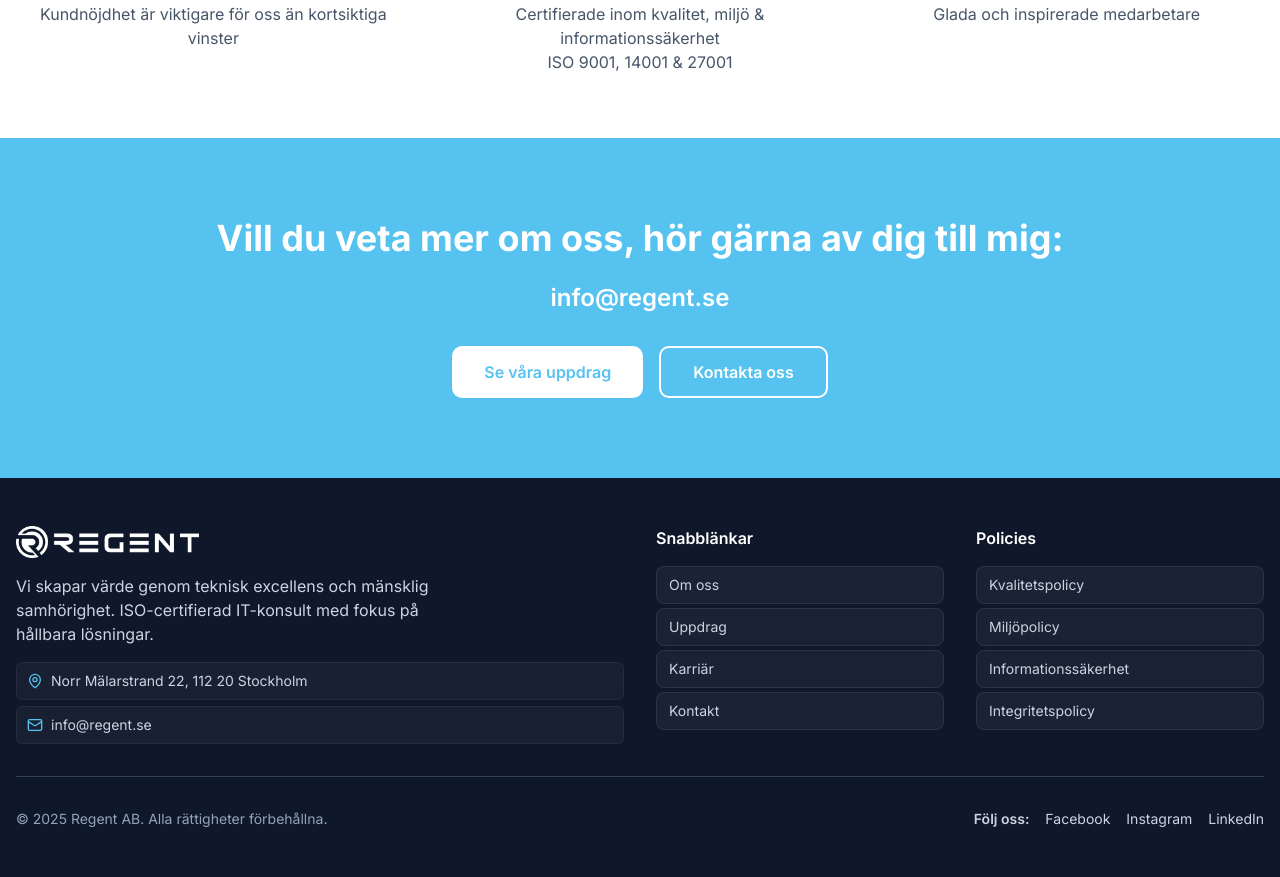
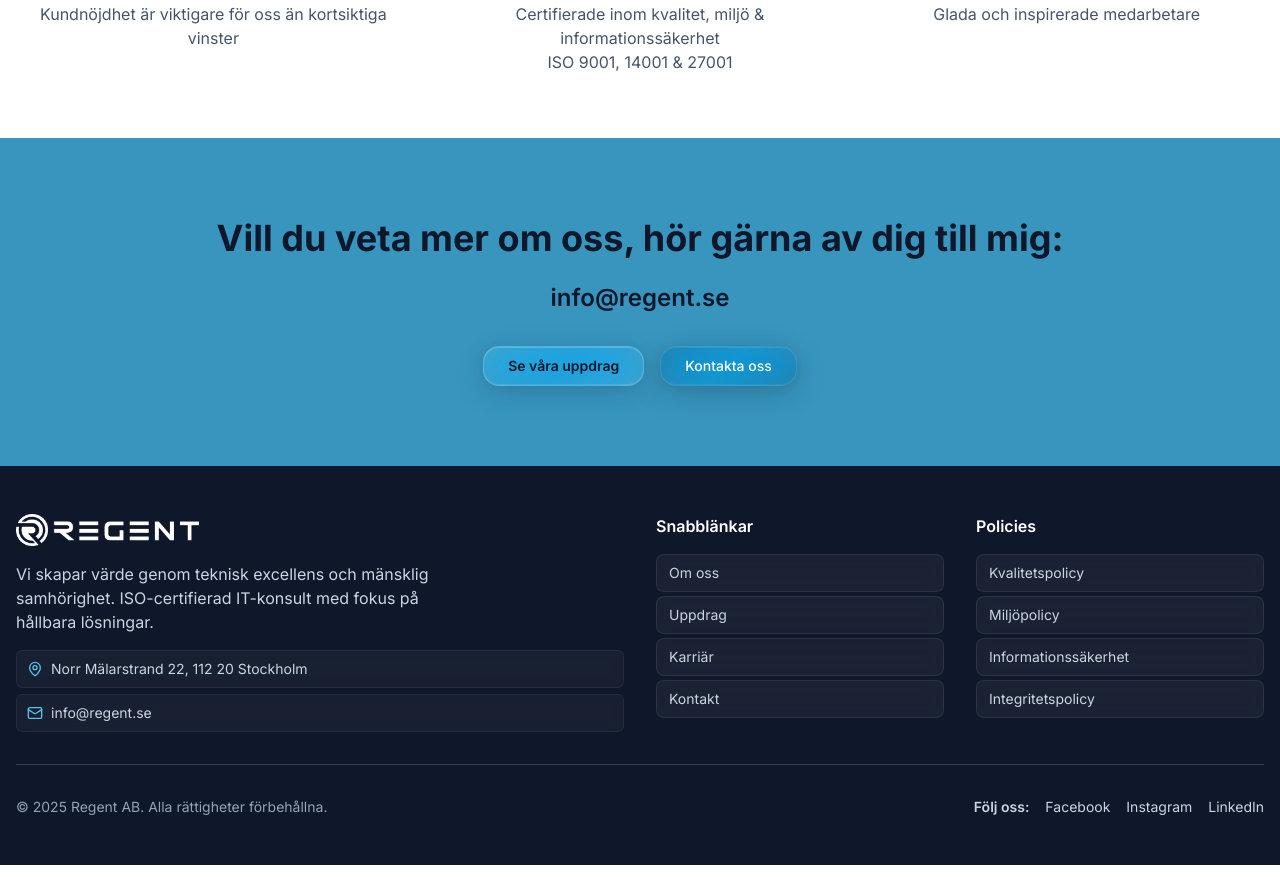
Before and after one commit to louisabornebusch/RegentWeb, a Next.js app in the folder regent-site/: page / in a window 1280 px wide. Shown: the part 3080-3957 px from the top of the page. Built offline with nearby package versions, Linux system fonts and the light colour scheme.

Commit message:
new colors

```diff
--- a/regent-site/src/app/page.tsx
+++ b/regent-site/src/app/page.tsx
@@ -149,15 +149,16 @@
         </div>
       </section>
 
-      <section className="bg-regent-blue py-20 text-white text-center">
+      <section className="py-20 text-center" style={{ backgroundColor: '#3795be', color: '#0f172a' }}>
         <div className="container mx-auto px-4">
-          <h2 className="text-4xl font-bold mb-6">
+          <h2 className="text-4xl font-bold mb-6" style={{ color: '#0f172a' }}>
             Vill du veta mer om oss, hör gärna av dig till mig:
           </h2>
           <div className="mb-8">
             <a
               href="mailto:info@regent.se"
-              className="text-2xl font-semibold text-white hover:text-blue-100 transition-colors"
+              className="text-2xl font-semibold transition-colors"
+              style={{ color: '#0f172a' }}
             >
               info@regent.se
             </a>
@@ -165,13 +166,13 @@
           <div className="flex flex-col sm:flex-row gap-4 justify-center">
             <Link
               href="/uppdrag"
-              className="inline-flex items-center justify-center px-8 py-3 bg-white text-regent-blue font-semibold rounded-lg hover:bg-blue-50 transition-colors"
+              className="inline-flex items-center justify-center gap-2 whitespace-nowrap text-sm transition-all disabled:pointer-events-none disabled:opacity-50 [&_svg]:pointer-events-none [&_svg:not([class*='size-'])]:size-4 shrink-0 [&_svg]:shrink-0 outline-none focus-visible:border-ring focus-visible:ring-ring/50 focus-visible:ring-[3px] aria-invalid:ring-destructive/20 dark:aria-invalid:ring-destructive/40 aria-invalid:border-destructive bg-primary shadow-xs hover:bg-primary/90 h-10 rounded-md px-6 has-[>svg]:px-4 glass-effect text-regent-gray-900 font-semibold hover:text-regent-gray-900"
             >
               Se våra uppdrag
             </Link>
             <Link
               href="/kontakt"
-              className="inline-flex items-center justify-center px-8 py-3 border-2 border-white text-white font-semibold rounded-lg hover:bg-white hover:text-regent-blue transition-colors"
+              className="inline-flex items-center justify-center gap-2 whitespace-nowrap text-sm font-medium transition-all disabled:pointer-events-none disabled:opacity-50 [&_svg]:pointer-events-none [&_svg:not([class*='size-'])]:size-4 shrink-0 [&_svg]:shrink-0 outline-none focus-visible:border-ring focus-visible:ring-ring/50 focus-visible:ring-[3px] aria-invalid:ring-destructive/20 dark:aria-invalid:ring-destructive/40 aria-invalid:border-destructive border bg-background shadow-xs hover:bg-accent dark:bg-input/30 dark:border-input dark:hover:bg-input/50 h-10 rounded-md px-6 has-[>svg]:px-4 glass-effect-dark text-white border-white/20 hover:text-white hover:border-white/40"
             >
               Kontakta oss
             </Link>
```
